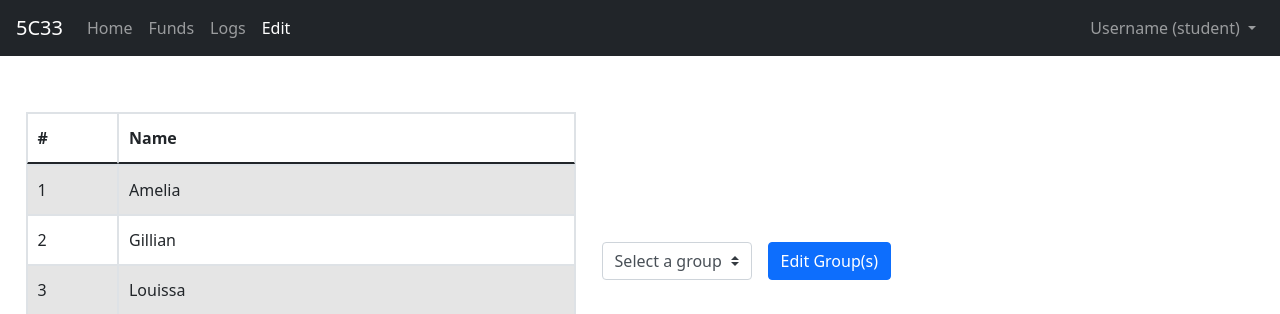
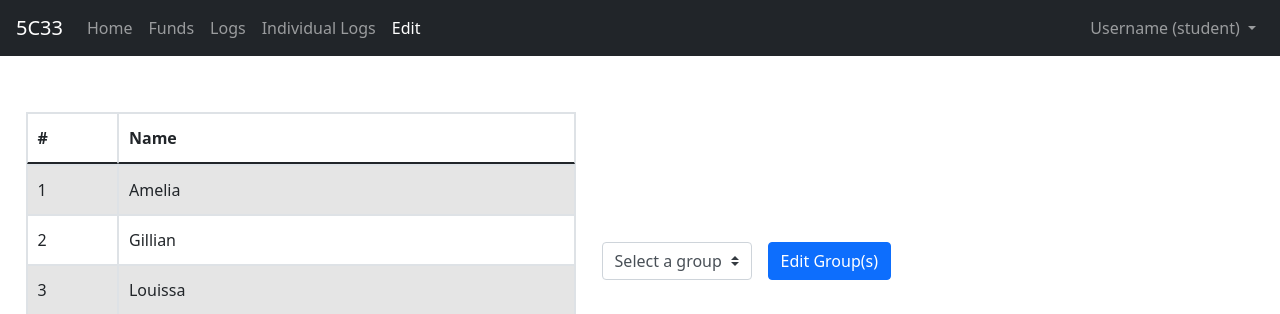
Before and after one commit to LimMengShin/235c33, a Flask app: page /edit in a window 1280 px wide. Shown: the top 314 px of the page. Run offline with Flask 3, Linux system fonts and the light colour scheme; data comes from the database, SQL or seed files in the repository.

Commit message:
Add indv logs to navbar

```diff
--- a/Class Site/templates/layout.html
+++ b/Class Site/templates/layout.html
@@ -23,6 +23,9 @@
                 </li>
                 <li class="nav-item {% if url_for(request.endpoint)=='/logs' %}active{% endif %}">
                   <a class="nav-link" href="/logs">Logs</a>
+                </li>
+                <li class="nav-item {% if url_for(request.endpoint)=='/indv-logs' %}active{% endif %}">
+                  <a class="nav-link" href="/indv-logs">Individual Logs</a>
                 </li>
                 <li class="nav-item {% if url_for(request.endpoint)=='/edit' %}active{% endif %}">
                   <a class="nav-link" href="/edit">Edit</a>
```
